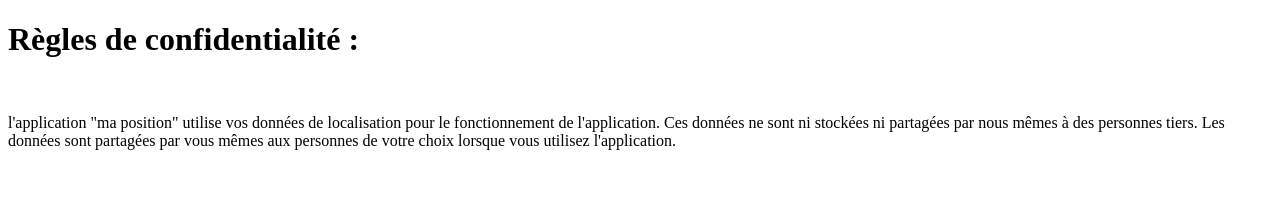
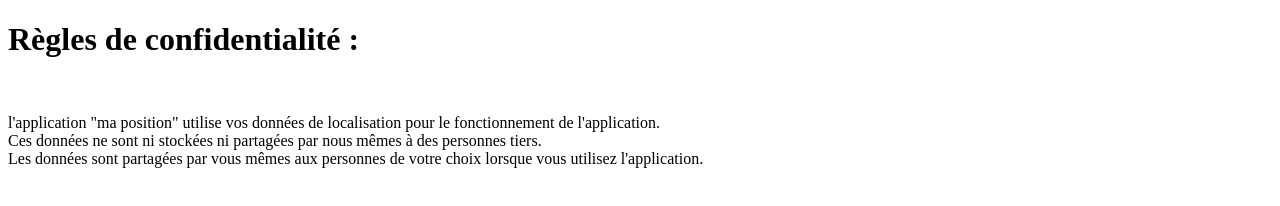
Before and after one commit to MathieuGYTB/rules, a plain HTML site: page index.html in a window 1280 px wide. Drawn offline with Linux system fonts and the light colour scheme.

Commit message:
modify text structure

```diff
--- a/index.html
+++ b/index.html
@@ -8,7 +8,7 @@
 <body style="margin: 20;">
   <h1>Règles de confidentialité :</h1>
   <br>
-  <p>l'application "ma position" utilise vos données de localisation pour le fonctionnement de l'application.
-  Ces données ne sont ni stockées ni partagées par nous mêmes à des personnes tiers. Les données sont partagées par vous mêmes aux personnes de votre choix lorsque vous utilisez l'application.</p>
+  <p>l'application "ma position" utilise vos données de localisation pour le fonctionnement de l'application.<br>
+  Ces données ne sont ni stockées ni partagées par nous mêmes à des personnes tiers.<br> Les données sont partagées par vous mêmes aux personnes de votre choix lorsque vous utilisez l'application.</p>
 </body>
 </html>
```
